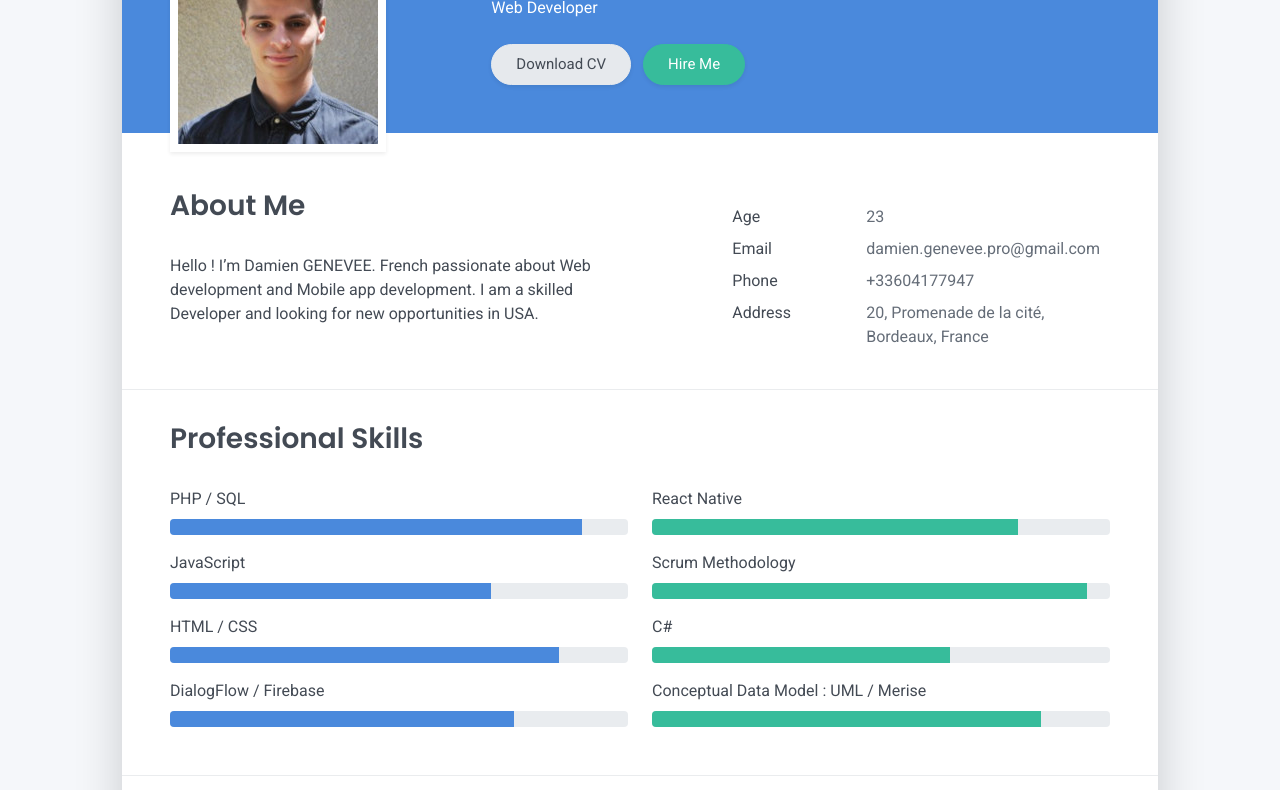
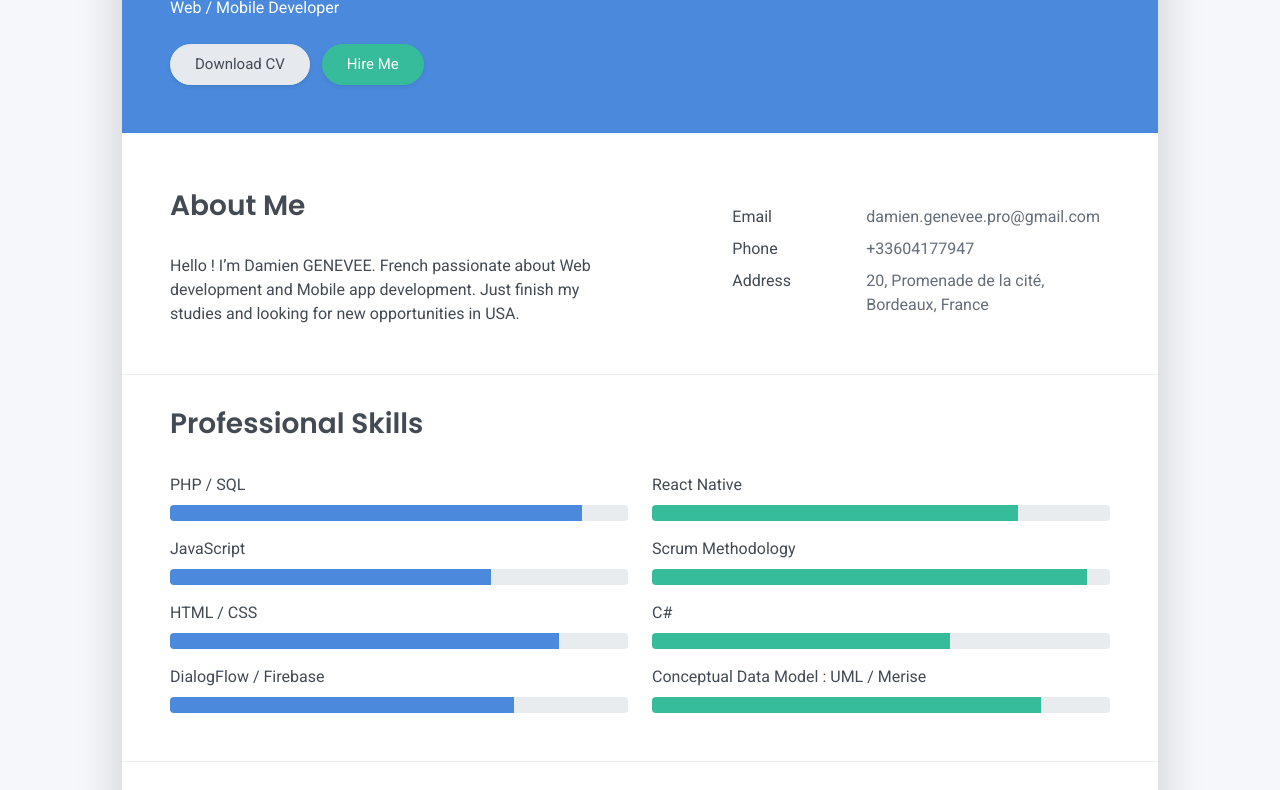
Before and after one commit to Senniinn/landing-perso, a website: page Resume/resume.html in a window 1280 px wide. Shown: the part 236-1026 px from the top of the page. Drawn offline with nearby package versions, Linux system fonts and the light colour scheme.

Commit message:
little fix

```diff
--- a/Resume/resume.html
+++ b/Resume/resume.html
@@ -47,12 +47,9 @@
 <div class="cover shadow-lg bg-white">
   <div class="cover-bg p-3 p-lg-4 text-white">
     <div class="row">
-      <div class="col-lg-4 col-md-5">
-        <div class="avatar hover-effect bg-white shadow-sm p-1"><img src="images/me.jpg" width="200" height="200"/></div>
-      </div>
       <div class="col-lg-8 col-md-7 text-center text-md-start">
         <h2 class="h1 mt-2" data-aos="fade-left" data-aos-delay="0">Damien GENEVEE</h2>
-        <p data-aos="fade-left" data-aos-delay="100">Web Developer</p>
+        <p data-aos="fade-left" data-aos-delay="100">Web / Mobile Developer</p>
         <div class="d-print-none" data-aos="fade-left" data-aos-delay="200">
           <a class="btn btn-light text-dark shadow-sm mt-1 me-1" href="resume.pdf" target="_blank">Download CV</a>
           <a class="btn btn-success shadow-sm mt-1" href="#contact">Hire Me</a>
@@ -64,16 +61,10 @@
     <div class="row">
       <div class="col-md-6">
         <h2 class="h3 mb-3">About Me</h2>
-      <p>Hello ! I’m Damien GENEVEE. French passionate about Web development and Mobile app development. I am a skilled Developer and looking for new opportunities in USA.</p>
+      <p>Hello ! I’m Damien GENEVEE. French passionate about Web development and Mobile app development. Just finish my studies and looking for new opportunities in USA.</p>
       </div>
       <div class="col-md-5 offset-md-1">
         <div class="row mt-2">
-          <div class="col-sm-4">
-            <div class="pb-1">Age</div>
-          </div>
-          <div class="col-sm-8">
-            <div class="pb-1 text-secondary">23</div>
-          </div>
           <div class="col-sm-4">
             <div class="pb-1">Email</div>
           </div>
```
